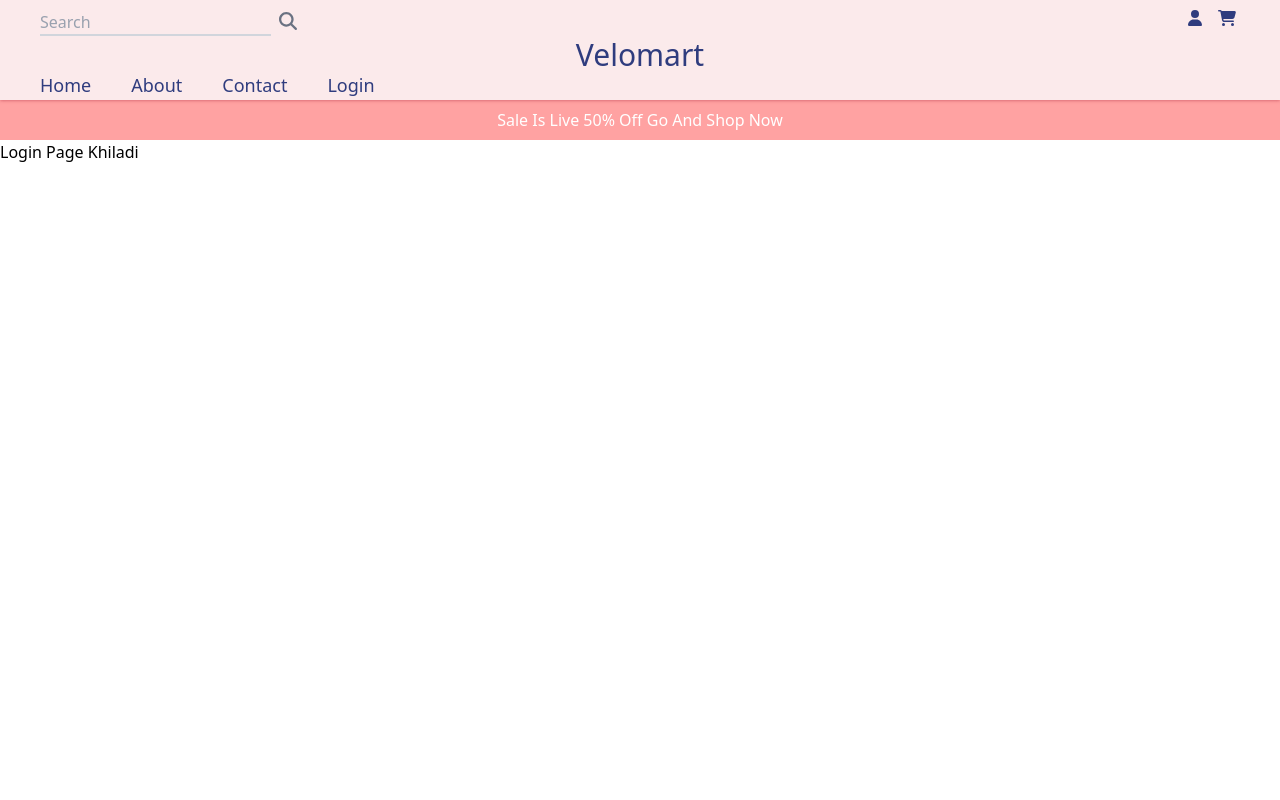
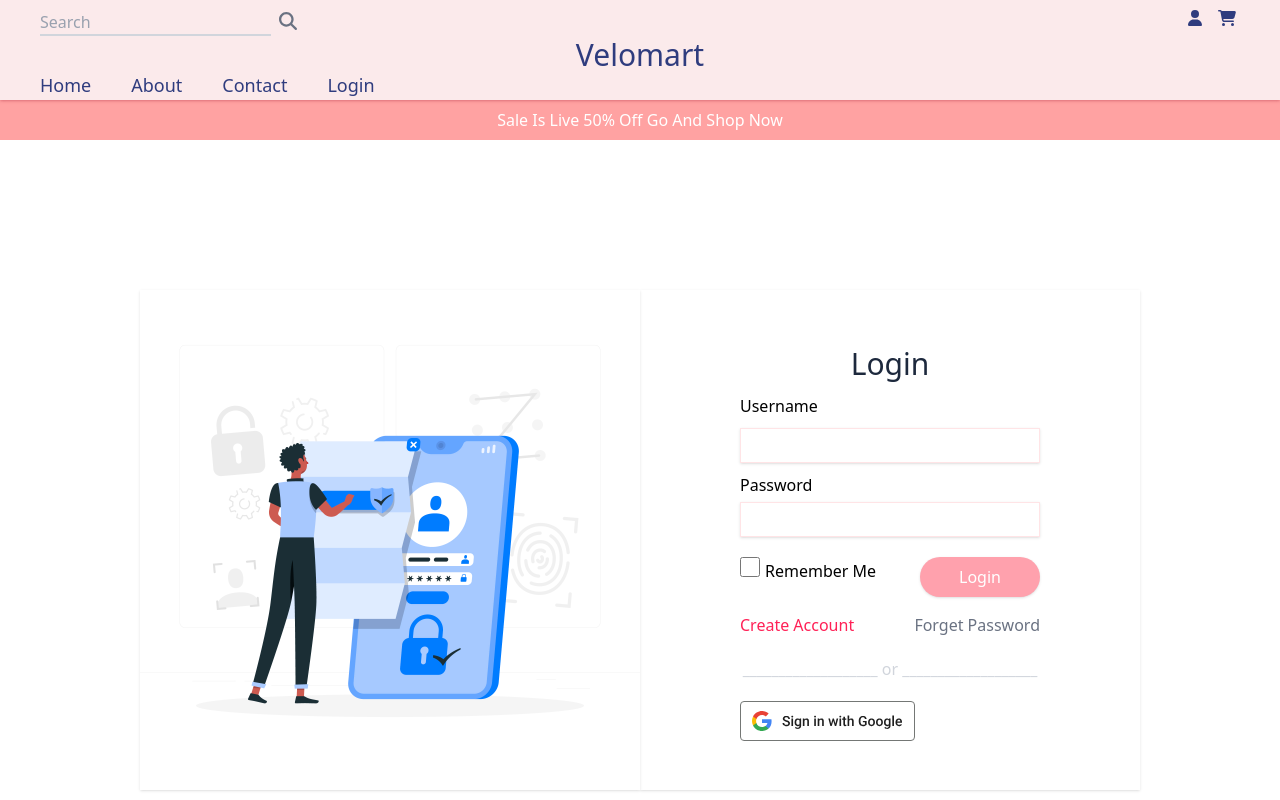
Before and after one commit to khiladi01/Admin-Dashboard, a React (Vite) app in the folder admin-dashboard/: page /login in a window 1280 px wide. Shown: the top 800 px of the page. Built offline with nearby package versions, Linux system fonts and the light colour scheme.

Commit message:
making login page and modifying about contact and home page

```diff
--- a/admin-dashboard/src/App.jsx
+++ b/admin-dashboard/src/App.jsx
@@ -18,6 +18,9 @@ function App() {
   const [lastname , setLastName] = useState('');
   const [phone , setPhone] = useState('');
   const [email , setEmail] = useState('');
+
+  const [username , setUsername] = useState('');
+  const [userpassword , setUserpassword] = useState('');
 
   return (
     <>
@@ -55,7 +58,10 @@ function App() {
 
         <Route
           path="/login"
-          element={ <Login /> }
+          element={ <Login
+          username={username} setUsername={setUsername}
+          useremail={userpassword} setUseremail={setUserpassword}
+            /> }
           />
 
         <Route
--- a/admin-dashboard/src/components/Footer.jsx
+++ b/admin-dashboard/src/components/Footer.jsx
@@ -1,13 +1,51 @@
 import { Link } from 'react-router-dom';
+import { useEffect, useRef, useState } from 'react';
 
 const Footer = () => {
+  const footerRef = useRef(null);
+  const [animate, setAnimate] = useState(false);
+
+  useEffect(() => {
+    const observer = new IntersectionObserver(
+      ([entry]) => {
+        if (entry.isIntersecting) {
+          setAnimate(true);
+        }
+      },
+      { threshold: 0.2 }
+    );
+
+    if (footerRef.current) {
+      observer.observe(footerRef.current);
+    }
+
+    return () => {
+      if (footerRef.current) {
+        observer.unobserve(footerRef.current);
+      }
+    };
+  }, []);
+
   return (
     <>
-      {/* Footer Main Section */}
-      <div className="w-full bg-slate-800 flex flex-col md:flex-row flex-wrap justify-center items-start gap-10 md:gap-20 px-6 py-12 select-none">
+      <style>
+        {`
+          @keyframes slideInLeft {
+            0% { transform: translateX(-100%); opacity: 0; }
+            100% { transform: translateX(0); opacity: 1; }
+          }
+          .animate-slide-in-left {
+            animation: slideInLeft 1s ease-out forwards;
+          }
+        `}
+      </style>
 
+      <div
+        ref={footerRef}
+        className="w-full bg-slate-800 flex flex-col md:flex-row flex-wrap justify-center items-start gap-10 md:gap-20 px-6 py-12 select-none"
+      >
         <div className="w-full sm:w-[300px]">
-          <header className="text-3xl text-white">Velomart</header>
+          <header className={`text-3xl text-white ${animate ? 'animate-slide-in-left' : ''}`}>Velomart</header>
           <p className="pt-2 text-md text-white">
             Top brand cloth & accessories are available here <br />
             Delivered Fast
@@ -15,22 +53,16 @@ const Footer = () => {
         </div>
 
         <div className="w-full sm:w-[200px]">
-          <header className="text-2xl text-white">Quick Links</header>
+          <header className={`text-2xl text-white ${animate ? 'animate-slide-in-left' : ''}`}>Quick Links</header>
           <div className="pt-4 space-y-2">
-          <Link to="/" className="block text-white hover:text-red-300 text-md">
-              Shop
-            </Link>
-            <Link to="/about" className="block text-white hover:text-red-300 text-md">
-              About Us
-            </Link>
-            <Link to="/contact" className="block text-white hover:text-red-300 text-md">
-              Contact Us
-            </Link>
+            <Link to="/" className="block text-white hover:text-red-300 text-md">Shop</Link>
+            <Link to="/about" className="block text-white hover:text-red-300 text-md">About Us</Link>
+            <Link to="/contact" className="block text-white hover:text-red-300 text-md">Contact Us</Link>
           </div>
         </div>
 
         <div className="w-full sm:w-[250px]">
-          <header className="text-2xl text-white">Contact</header>
+          <header className={`text-2xl text-white ${animate ? 'animate-slide-in-left' : ''}`}>Contact</header>
           <div className="pt-4 space-y-2">
             <p className="text-white text-md">akshayraj3435@gmail.com</p>
             <p className="text-white text-md">Number : +91 9142158588</p>
@@ -39,7 +71,7 @@ const Footer = () => {
         </div>
 
         <div className="w-full sm:w-[350px]">
-          <header className="text-2xl text-white">Subscribe</header>
+          <header className={`text-2xl text-white ${animate ? 'animate-slide-in-left' : ''}`}>Subscribe</header>
           <div className="pt-2">
             <input
               type="email"
@@ -57,14 +89,6 @@ const Footer = () => {
         </div>
       </div>
 
-      {/* Footer Bottom */}
-      {/* Owner Section */}
-      <div className="h-[50px] w-full bg-slate-800 grid place-content-center select-none">
-        <p className="text-rose-300 text-md font-medium">
-          Created & Design By Raushan Raj
-        </p>
-      </div>
-      {/* Licence Section */}
       <div className="h-[50px] w-full bg-slate-800 grid place-content-center select-none">
         <p className="text-white text-md font-medium">
           © {new Date().getFullYear()} rosu Store. All rights reserved.
--- a/admin-dashboard/src/page/About.jsx
+++ b/admin-dashboard/src/page/About.jsx
@@ -1,3 +1,5 @@
+
+import { useState, useEffect } from 'react';
 import Aboutbg from '../assets/aboutimg/aboutbgimage.jpg'
 import AboutBIone from '../assets/aboutimg/aboutbione.jpg'
 import AboutBItwo from '../assets/aboutimg/aboutbitwo.jpg'
@@ -5,6 +7,12 @@ import AboutBIthree from '../assets/aboutimg/aboutbithree.jpg'
 import AboutSI from '../assets/aboutimg/aboutsimg.jpg'
 
 const About = () => {
+    const [animate, setAnimate] = useState(false);
+
+    useEffect(() => {
+        setAnimate(true);
+    }, []);
+
     return (
         <>
             <div className="w-full bg-[#fbeaeb] select-none">
@@ -12,7 +20,7 @@ const About = () => {
                 {/* Hero Section */}
                 <div className="w-full bg-white flex flex-col lg:flex-row justify-center items-center gap-10 lg:gap-40 py-10 px-4">
                     <div>
-                        <img src={Aboutbg} alt="image" className="h-[300px] w-[300px] md:h-[400px] md:w-[400px] lg:h-[500px] lg:w-[500px]" />
+                        <img src={Aboutbg} alt="image" className={`h-[300px] w-[300px] md:h-[400px] md:w-[400px] lg:h-[500px] lg:w-[500px] ${animate ? 'animate-slide-left-to-right' : ''}`} />
                     </div>
                     <div>
                         <p className="text-3xl md:text-5xl text-red-400 font-medium first-letter:text-5xl md:first-letter:text-9xl first-letter:text-slate-900">About Us</p>
@@ -39,7 +47,7 @@ const About = () => {
                                 <p className="text-slate-700 text-xl md:text-2xl font-medium text-center">{item.text}</p>
                             </div>
                             <div className="h-[300px] flex justify-center items-center">
-                                <img src={item.img} alt="image" className="h-[250px] w-[250px] md:h-[300px] md:w-[300px]" />
+                                <img src={item.img} alt="image" className={`h-[250px] w-[250px] md:h-[300px] md:w-[300px] ${animate ? 'animate-slide-left-to-right' : ''}`} />
                             </div>
                         </div>
                     ))}
@@ -48,7 +56,7 @@ const About = () => {
                 {/* Info Section */}
                 <div className="w-full flex flex-col lg:flex-row justify-center items-center bg-white select-none gap-10 lg:gap-20 py-10 px-4">
                     <div>
-                        <img src={AboutSI} alt="image" className="h-[300px] w-[320px] md:h-[400px] md:w-[450px] lg:h-[500px] lg:w-[550px]" />
+                        <img src={AboutSI} alt="image" className={`h-[300px] w-[320px] md:h-[400px] md:w-[450px] lg:h-[500px] lg:w-[550px] ${animate ? 'animate-slide-left-to-right' : ''}`} />
                     </div>
                     <div>
                         <p className="max-w-[600px] text-sm md:text-base text-slate-800 first-letter:text-2xl md:first-letter:text-3xl first-letter:text-red-400 first-letter:font-semibold">
--- a/admin-dashboard/src/page/Login.jsx
+++ b/admin-dashboard/src/page/Login.jsx
@@ -1,13 +1,102 @@
+import { useState, useEffect } from "react";
+import { Link } from "react-router-dom";
+import sideimg from '../assets/loginimg/loginimage.jpg';
+import signing from '../assets/loginimg/googlesignin.svg';
 
+const Login = ({ username, setUsername, userpassword, setUserpassword }) => {
+  const [error, setError] = useState('');
+  const [animate, setAnimate] = useState(false);
 
-const Login = () => {
+  useEffect(() => {
+    setAnimate(true);
+  }, []);
 
-    return(
-        <>
-        <div className="h-screen w-full bg-white">
-          <p>Login Page Khiladi</p>
+  const handler = (e) => {
+    e.preventDefault();
+    if (username === "") {
+      setError("Username Is Required");
+    } else {
+      setError("Login Success");
+      console.log("Login :", username, userpassword);
+    }
+  };
+
+  return (
+    <>
+      <div className="min-h-screen w-full bg-white flex flex-col lg:flex-row justify-center items-center p-4 select-none">
+        {/* Image Section */}
+        <div className="w-full lg:w-[500px] h-auto lg:h-[500px] shadow mb-6 lg:mb-0">
+          <img
+            src={sideimg}
+            alt="image"
+            className={`w-full h-full object-cover ${animate ? 'animate-slide-left-to-right' : ''}`}
+          />
         </div>
-        </>
-    )
-}
+
+        {/* Login Form Section */}
+        <div className="w-full lg:w-[500px] h-auto lg:h-[500px] shadow flex flex-col justify-center">
+          <div className="h-[50px] grid place-content-center">
+            <header className="text-3xl text-slate-800 font-medium">Login</header>
+          </div>
+
+          <div className="flex justify-center items-center px-4">
+            <form onSubmit={handler}>
+              <div className="mt-[5px]">
+                <label htmlFor="username">Username</label>
+              </div>
+              <div className="mt-[10px]">
+                <input
+                  type="text"
+                  value={username}
+                  onChange={(e) => setUsername(e.target.value)}
+                  className="w-[300px] h-[35px] shadow pl-3 outline-0 border-[1px] border-rose-100"
+                />
+              </div>
+              <div className="mt-[10px]">
+                {error && <p className="text-red-500">{error}</p>}
+              </div>
+              <div className="mt-[5px]">
+                <label htmlFor="userpassword">Password</label>
+              </div>
+              <div className="mt-[5px]">
+                <input
+                  type="password"
+                  value={userpassword}
+                  onChange={(e) => setUserpassword(e.target.value)}
+                  className="w-[300px] h-[35px] shadow pl-3 outline-0 border-[1px] border-rose-100"
+                />
+              </div>
+              <div className="mt-[20px]">
+                <input
+                  type="submit"
+                  value="Login"
+                  className="float-right w-[120px] h-[40px] shadow rounded-full bg-rose-300 text-white hover:bg-rose-400 cursor-pointer"
+                />
+                <input type="checkbox" className="w-[20px] h-[20px]" />
+                <span className="ml-[5px]">Remember Me</span>
+              </div>
+              <div className="mt-[30px]">
+                <span className="text-rose-500">
+                  <Link to="">Create Account</Link>
+                </span>
+                <span className="float-right text-gray-500">
+                  <Link to="">Forget Password</Link>
+                </span>
+              </div>
+              <div className="mt-[20px] text-gray-300 flex justify-center">
+                ___________________ or ___________________
+              </div>
+              <div className="mt-[20px]">
+                <Link to="https://www.google.com">
+                  <img src={signing} alt="google" />
+                </Link>
+              </div>
+            </form>
+          </div>
+        </div>
+      </div>
+    </>
+  );
+};
+
 export default Login;
--- a/admin-dashboard/src/page/Profile.jsx
+++ b/admin-dashboard/src/page/Profile.jsx
@@ -4,6 +4,9 @@ const Profile = () => {
 
     return(
         <>
+        <div className="h-screen w-full">
+            <p>Profile Section</p>
+        </div>
         </>
     )
 }
```
Also changed, not shown: admin-dashboard/src/page/Contact.jsx (+10 -9 lines), admin-dashboard/src/page/Home.jsx (+10 -6 lines), admin-dashboard/src/assets/loginimg/googlesignin.svg (added), admin-dashboard/src/assets/loginimg/loginimage.jpg (added).
